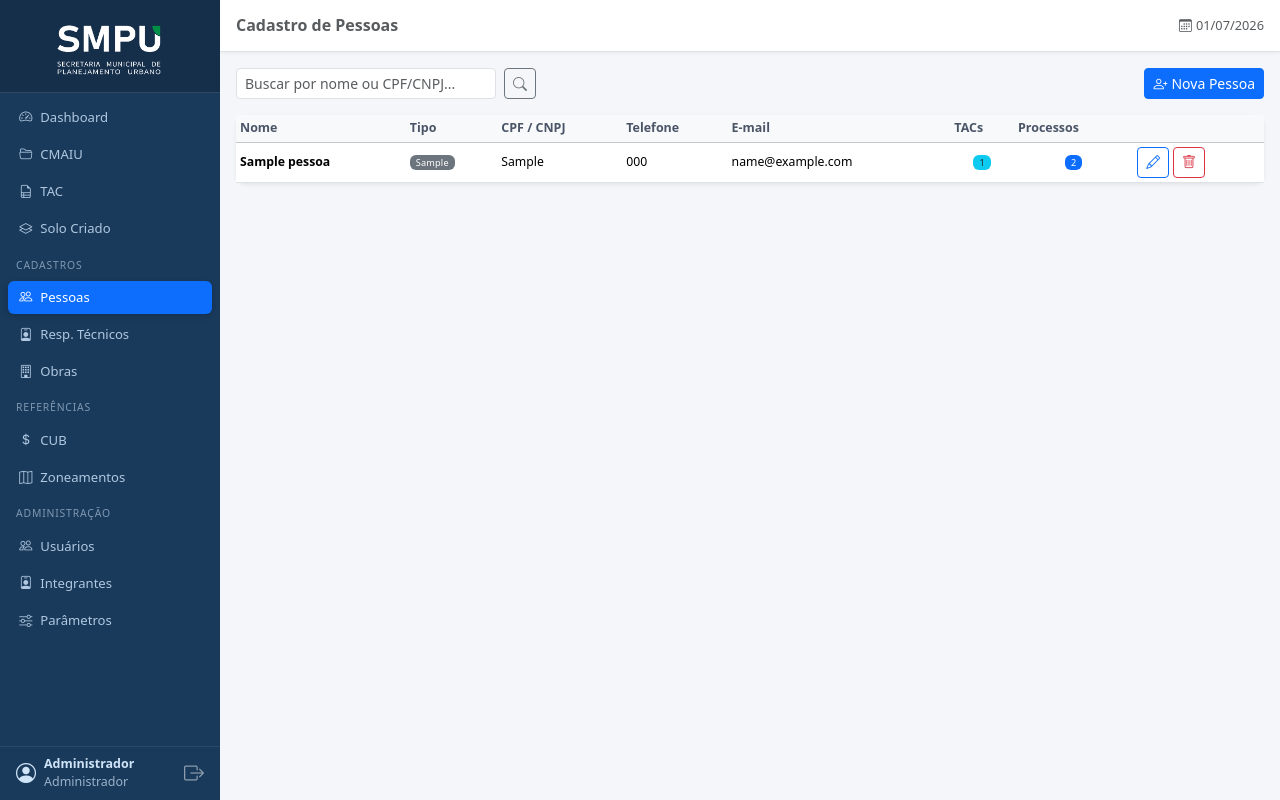
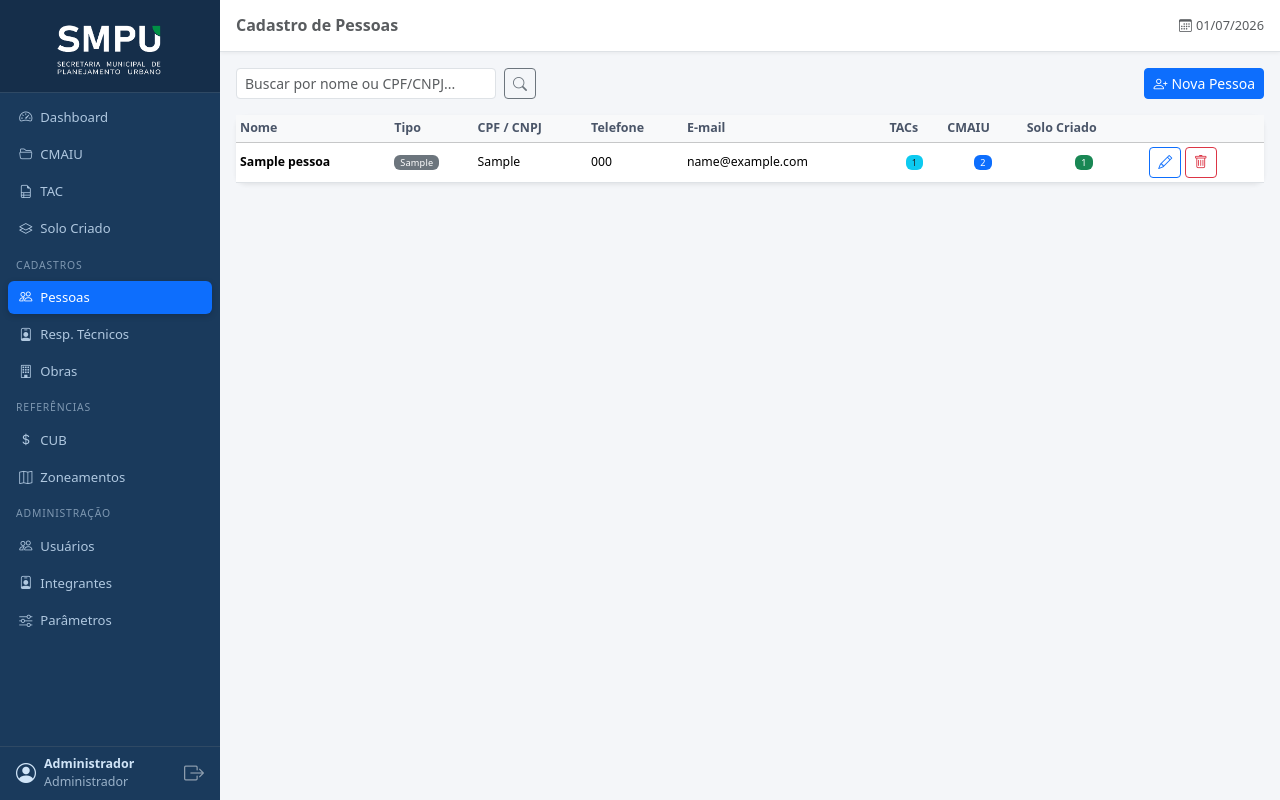
Before and after one commit to fabinhocoe/CMAIU, a Flask app: page /pessoas in a window 1280 px wide. Run offline with Flask 3, Linux system fonts and the light colour scheme; a user stored in the database is signed in; tables that the repository leaves empty hold one stand-in row (values such as "Sample post").

Commit message:
Add Solo Criado column and rename Processos to CMAIU in pessoas index
Co-Authored-By: Claude Sonnet 4.6 <noreply@anthropic.com>
Claude-Session: https://claude.ai/code/session_01VXWAfgFSAm4ZBKgqyac9J3

```diff
--- a/app.py
+++ b/app.py
@@ -1306,6 +1306,7 @@ def pessoas_index():
         join_count = len(p.vinculos_processo)
         legacy = legacy_counts.get(p.cpf_cnpj, 0) if p.cpf_cnpj else 0
         p._processos_count = join_count + legacy
+        p._sc_count = len(p.solos_criados)
     return render_template('pessoas/index.html', pessoas=pessoas, q=q)
 
 
--- a/templates/pessoas/index.html
+++ b/templates/pessoas/index.html
@@ -25,7 +25,8 @@
           <th>Telefone</th>
           <th>E-mail</th>
           <th>TACs</th>
-          <th>Processos</th>
+          <th>CMAIU</th>
+          <th>Solo Criado</th>
           <th></th>
         </tr>
       </thead>
@@ -47,6 +48,11 @@
             <span class="badge bg-primary">{{ p._processos_count }}</span>
             {% else %}—{% endif %}
           </td>
+          <td class="small text-center">
+            {% if p._sc_count %}
+            <span class="badge bg-success">{{ p._sc_count }}</span>
+            {% else %}—{% endif %}
+          </td>
           <td class="text-nowrap">
             {% if current_user.is_tecnico %}
             <a href="{{ url_for('pessoas_editar', pid=p.id) }}" class="btn btn-sm btn-outline-primary" title="Editar">
@@ -63,7 +69,7 @@
           </td>
         </tr>
         {% else %}
-        <tr><td colspan="8" class="text-center text-muted py-4">
+        <tr><td colspan="9" class="text-center text-muted py-4">
           {% if q %}Nenhuma pessoa encontrada para "{{ q }}".{% else %}Nenhuma pessoa cadastrada.{% endif %}
         </td></tr>
         {% endfor %}
```
